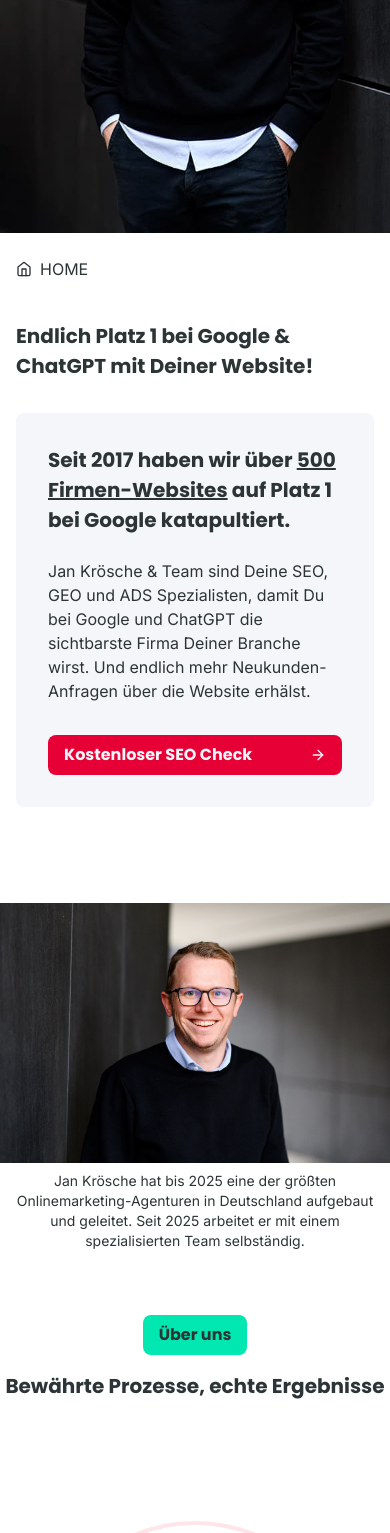
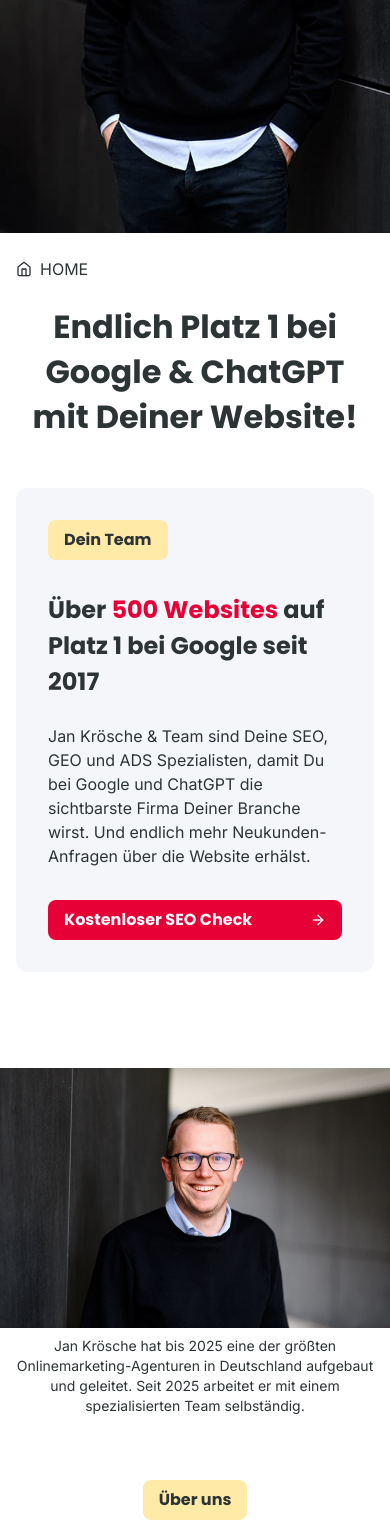
Before and after one commit to dscmari/jank-website_v.2, a Next.js app: page / in a window 390 px wide. Shown: the part 434-1967 px from the top of the page. Built offline with nearby package versions, Linux system fonts and the light colour scheme.

Commit message:
adjust design for mobile sub atf area

```diff
--- a/app/(main)/page.tsx
+++ b/app/(main)/page.tsx
@@ -89,11 +89,14 @@ export default function Home() {
         imgPathMobile="/images/portraits/39321-4133web.jpg"
         imgPathDesktop="/images/portraits/39321-4000_02.jpg"
       />
-      <section className="bg-custom-white mx-4 mt-8 p-8 rounded-lg lg:hidden">
+      <section className="bg-custom-white rounded-xl mx-4 mt-8 p-8 rounded-lg lg:hidden">
+               <button className="block bg-custom-purple mb-8 px-4 py-2 text-custom-black rounded-lg cursor-pointer hover:bg-custom-red hover:text-custom-white">
+          Dein Team
+        </button>
         <h2>
-          Seit 2017 haben wir über{" "}
-          <span className="underline">500 Firmen-Websites</span> auf Platz 1 bei
-          Google katapultiert.
+          Über{" "}
+          <span className="text-custom-red">500 Websites</span> auf Platz 1 bei
+          Google seit 2017
         </h2>
         <p className="pt-4">
           Jan Krösche & Team sind Deine SEO, GEO und ADS Spezialisten, damit Du
--- a/app/components/ATF.tsx
+++ b/app/components/ATF.tsx
@@ -29,7 +29,7 @@ export default function ATF({
           alt="Portrait von Jan Kroesche"
         />
         <Breadcrumbs className="lg:hidden pl-4 pt-4" />
-        <h2 className="mx-4 mt-8">{title}</h2>
+        <h1 className="p-4 text-center">{title}</h1>
       </div>
       <div
         className="hidden lg:block h-screen relative bg-cover bg-center"
--- a/app/globals.css
+++ b/app/globals.css
@@ -24,7 +24,7 @@ body {
   --color-custom-black: #2d3436; /* us pallete */
   --color-custom-white: #f5f6fa;
   --color-custom-grey: #636e72; /* us */
-  --color-custom-purple: #00e7b2; /* us */
+  --color-custom-purple: #ffeaa7; /* us */
 
   --font-poppins:var(--font-poppins);
   --font-inter:var(--font-inter);
@@ -44,12 +44,12 @@ button {
 }
 
 h1 {
-  font-size: 1.5rem;
-  line-height: 1;
+  font-size: 2rem;
+  line-height: 1.4;
 }
 
 h2 {
-  font-size: 1.25em;
+  font-size: 1.5rem;
   line-height: 1.5;
   margin-bottom: 0.5rem;
 }
```
